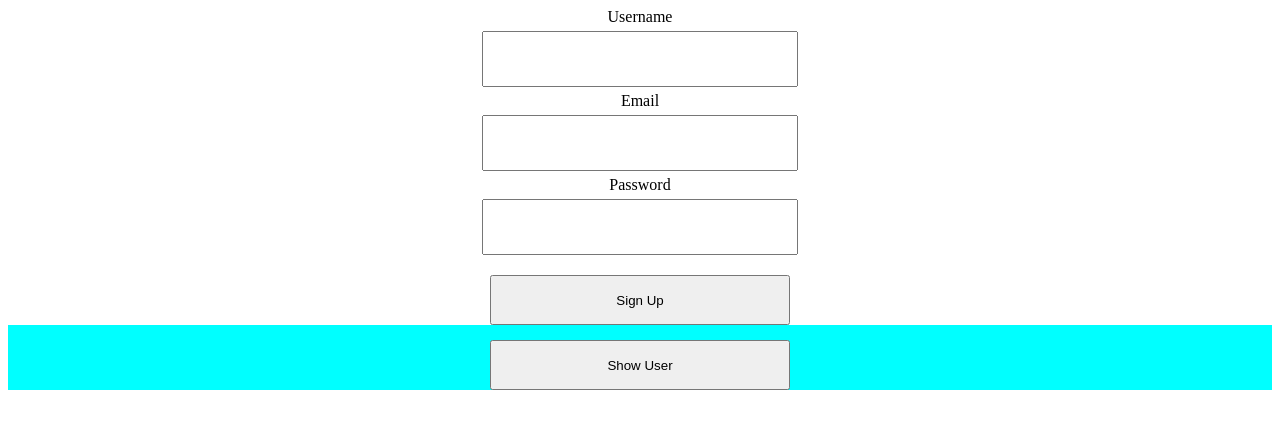
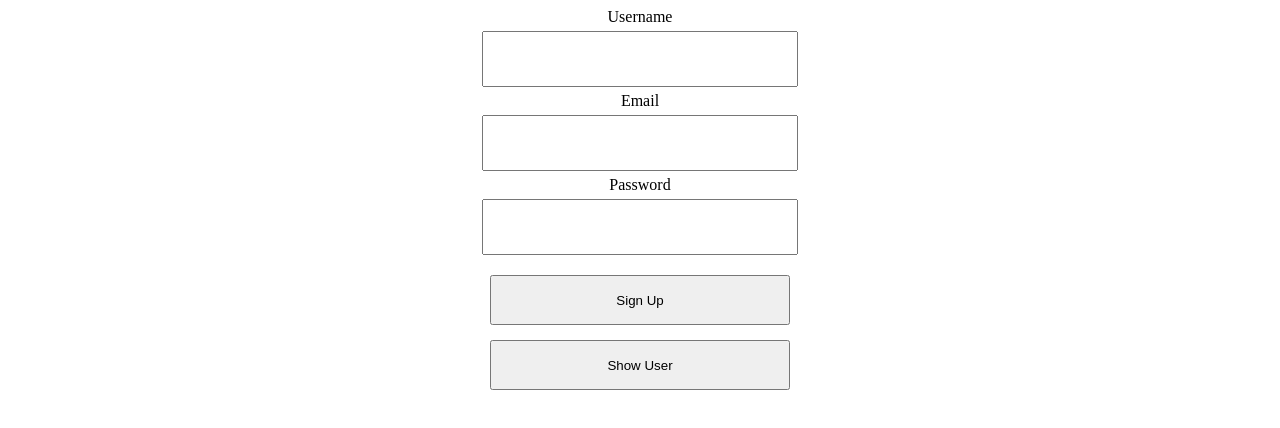
Before and after one commit to SU-CS308-22FA/Team22_Futboss_2, a React (Create React App) app in the folder client/: page / in a window 1280 px wide. Shown: the top 428 px of the page. Built offline with nearby package versions, Linux system fonts and the light colour scheme.

Commit message:
Showing the user infos on the website
Now we can get the information from the backend about the database and print it on our frontend. This might be helpful for our profile page

```diff
--- a/client/src/App.css
+++ b/client/src/App.css
@@ -28,10 +28,24 @@ button {
 
 }
 
-.user {
+.users {
   display: flex;
   align-items: center;
   flex-direction:column;
   width: 100%;
-  background-color: aqua;
 }
+
+.user{
+  width: 700px;
+  height: 400px;
+  border: 1px solid black;
+  margin: 10px;
+  display: flex;
+  padding: 10px;
+  font-family: 'Courier New', Courier, monospace;
+}
+
+.user h3{
+  margin: 20px;
+
+}
--- a/client/src/App.js
+++ b/client/src/App.js
@@ -7,20 +7,26 @@ function App() {
   const [username, setUsername] = useState("");
   const [email, setEmail] = useState("");
   const [password, setPassword] = useState("");
-  const [userList, setUserList] = useState("");
+  const [userList, setUserList] = useState([]);
 
  const signUp = () => {
-  Axios.post('http://localhost:3001/create', {username: username,
+  Axios.post('http://localhost:3001/create', {
+  username: username,
   email: email,
   password: password
   }).then(()=> {
-    console.log("success");
+    setUserList([...userList,{
+    username: username,
+    email: email,
+    password: password
+    },
+  ])
   });
  };
 
  const getUser = () => {
   Axios.get("http://localhost:3001/user").then((response) => {
-    console.log("sucsess");
+    setUserList(response.data);
  });
 };
 
@@ -47,8 +53,17 @@ function App() {
         />
         <button onClick={signUp}>Sign Up</button>
       </div>
-      <div className="user">
-      <button onClick={getUser}>Show User</button>
+      <div className="users">
+        <button onClick={getUser}>Show User</button>
+        {userList.map((val, key) => {
+         return (
+         <div className="user">
+          <h3>Username: {val.username}</h3>
+          <h3>Email: {val.email}</h3>
+          <h3>Password: {val.password}</h3>
+         </div>
+         );
+       })}
       </div>
     </div>
 
```
